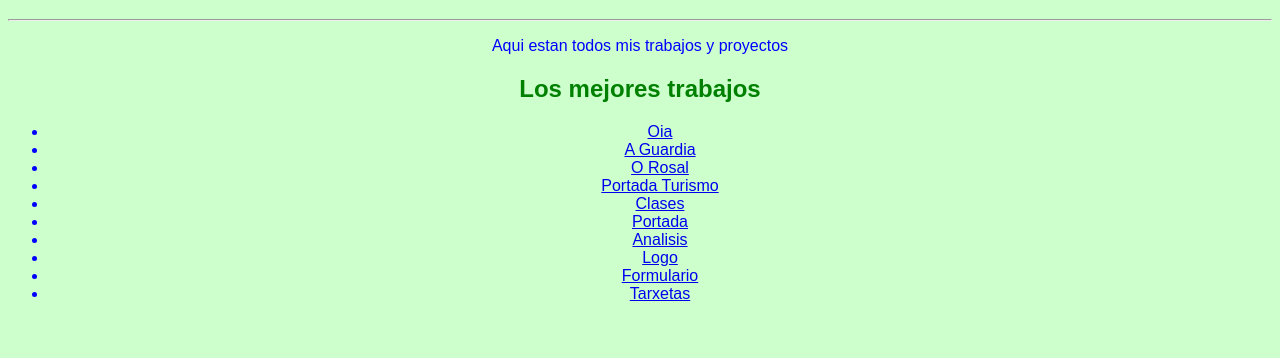
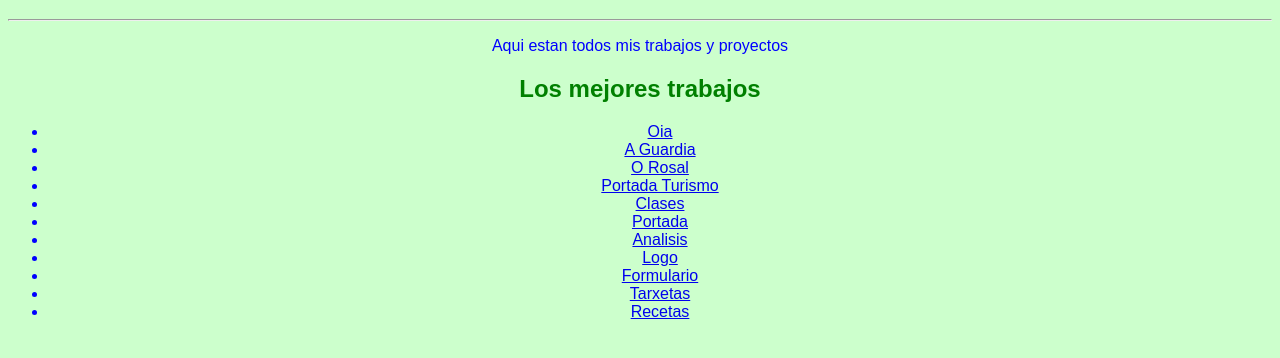
Before and after one commit to Soucas/Soucas.github.io, a plain HTML site: page index.html in a window 1280 px wide. Shown: the part 62-420 px from the top of the page. Drawn offline with Linux system fonts and the light colour scheme.

Commit message:
Update index.html

```diff
--- a/index.html
+++ b/index.html
@@ -23,5 +23,6 @@
 <li><a href="/logo/logo.html">Logo</a>
 <li><a href="/formulario/Formulario.html">Formulario</a>
 <li><a href="/tarxetas-master/index.html">Tarxetas</a>
+<li><a href="/recetasç/index.html">Recetas</a>
 </ul>
 </body>
```
